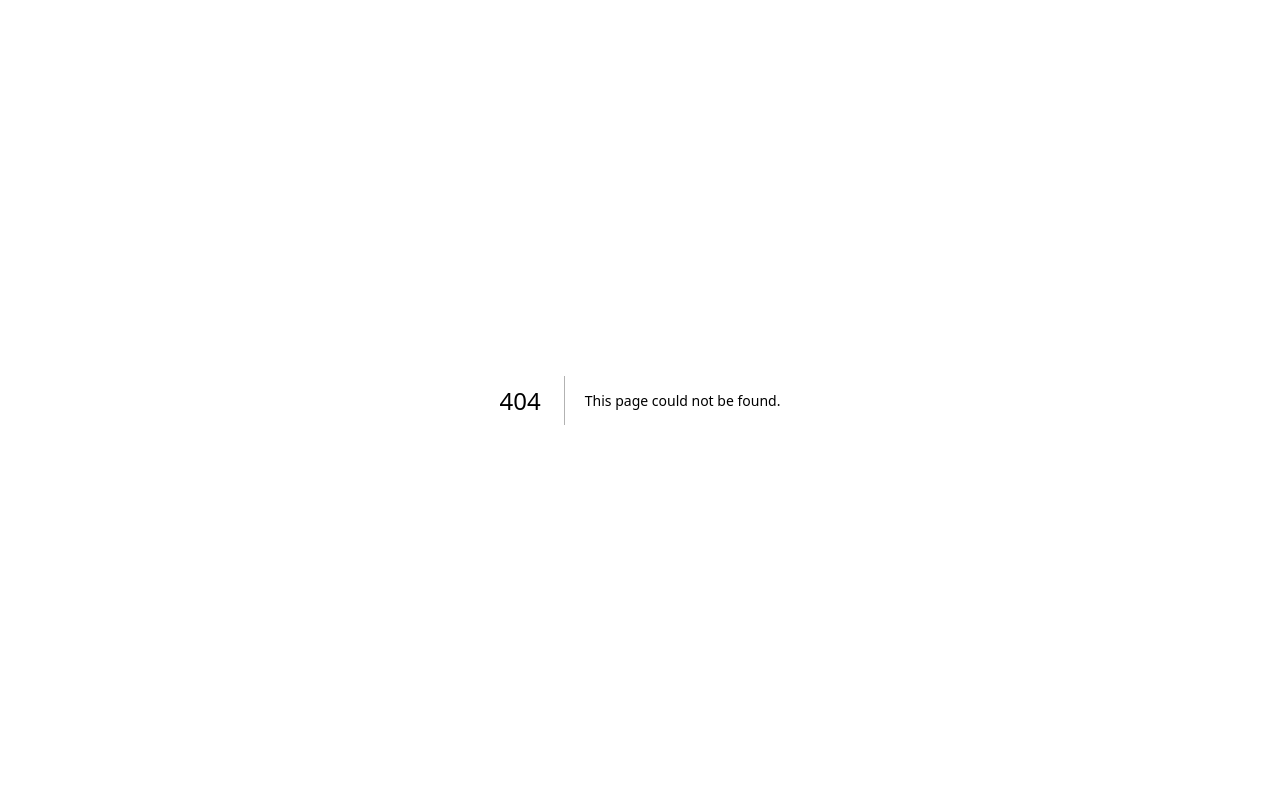
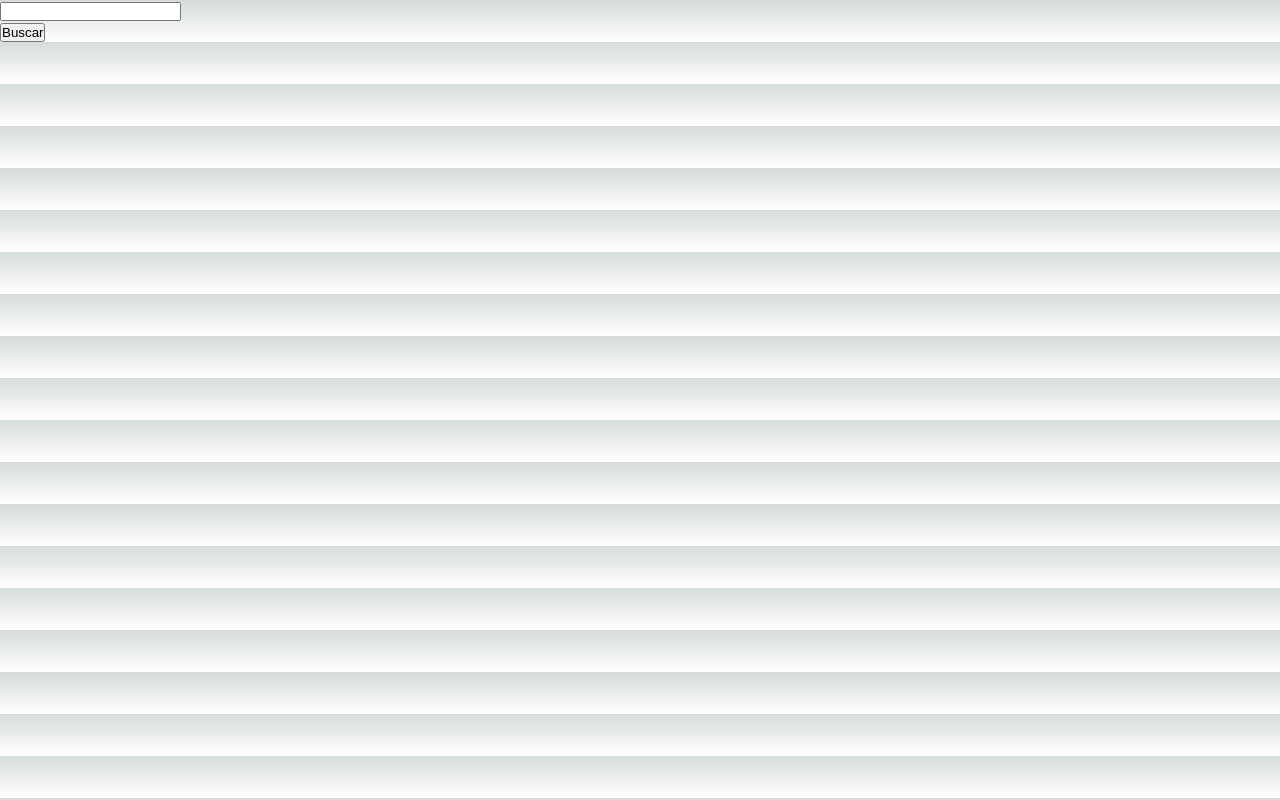
Before and after one commit to Vitor4818/weather-app, a Next.js app: page /busca in a window 1280 px wide. Before the commit this address had no page. Built offline with nearby package versions, Linux system fonts and the light colour scheme.

Commit message:
pagina de busca em desenvolvimento

```diff
--- /dev/null
+++ b/src/app/busca/page.tsx
@@ -0,0 +1,75 @@
+"use client"
+
+import { useState } from "react"
+
+export default function Busca(){
+
+
+    const [isLoading, setIsLoading] = useState<boolean>(false);
+    const [cityName, setCityName] = useState<string>("")
+    const [cityList, setCityList] = useState([])
+
+
+
+    //Vai pegar o valor do input
+    const handleChange = (event: React.ChangeEvent<HTMLInputElement>) =>{
+        setCityName (event.target.value)
+    }
+
+    //vai fazer uma requisição com o valor do input e retornar uma lista de objetos com possiveis respostas, vai guardar na cityName
+    const loadCities = async  () => {
+        setIsLoading(true);
+
+        try{
+            const response = await fetch (`https://brasilapi.com.br/api/cptec/v1/cidade/${cityName}`)
+            const data = await response.json();
+            setCityList (data)
+            console.log(cityList)
+
+        } catch (error){
+            console.log(error)
+        } finally{
+            setIsLoading(false)
+        }
+
+
+    }
+
+    //Quando clicar no botão vai carregar a função
+    const handleClick = () => {
+        loadCities();
+    };
+
+    const handleNavigate = (cityCode: number) => {
+        const state = {
+          cityCode: cityCode,
+        };
+
+        navigate("/", { state });
+      };
+
+
+    return(
+        <><form>
+            <input
+                label = "Buscar cidade"
+                id="search"
+                name="search"
+                type="text"
+                onChange={handleChange} />
+            <h1>{cityName}</h1>
+            <button type="button" onClick={handleClick}>
+                Buscar
+            </button>
+        </form>
+
+        <ul>
+            {cityList.map((item)=> (
+                <li>{item.nome}</li>
+            ))}
+        </ul>
+
+         </>
+    )
+
+}
```
